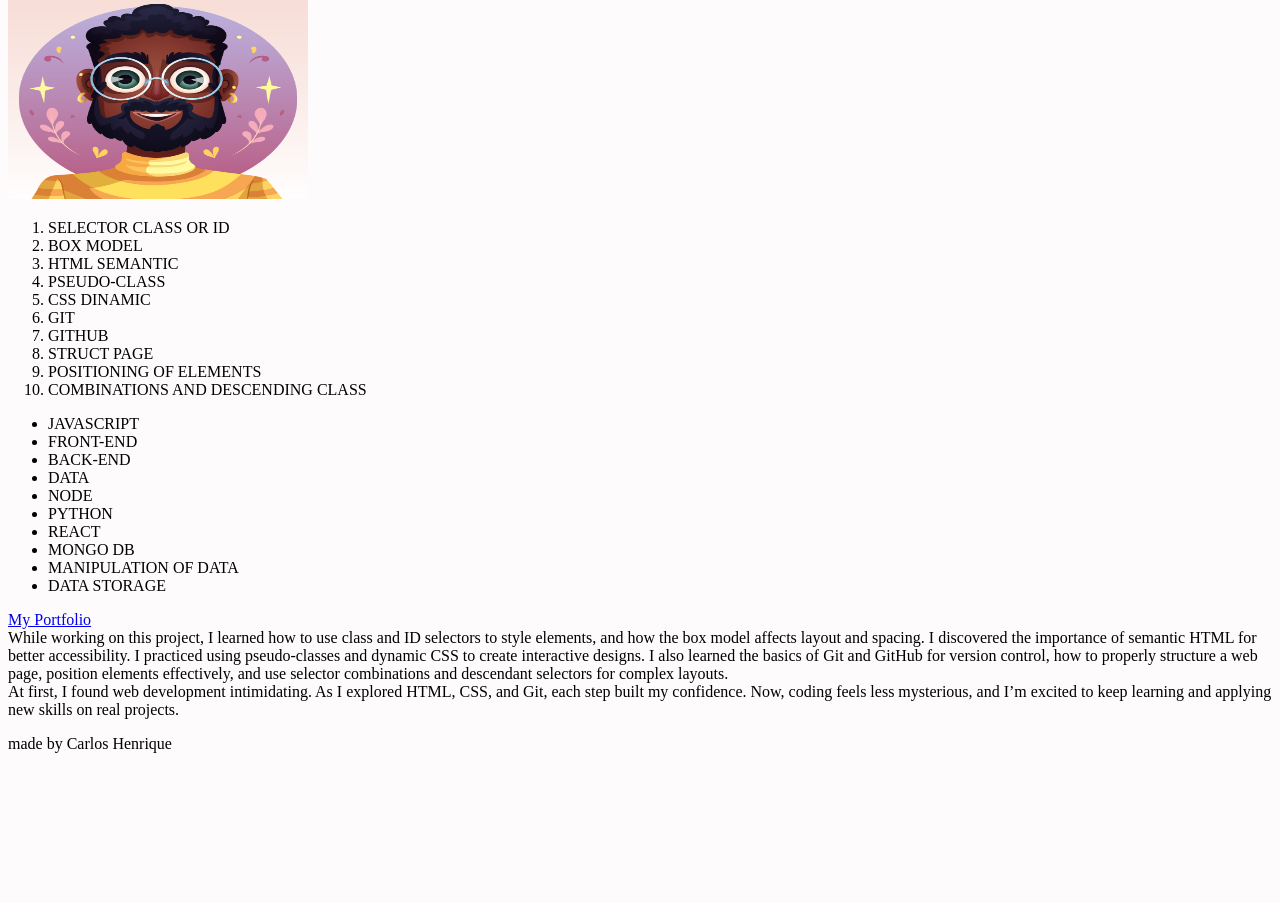
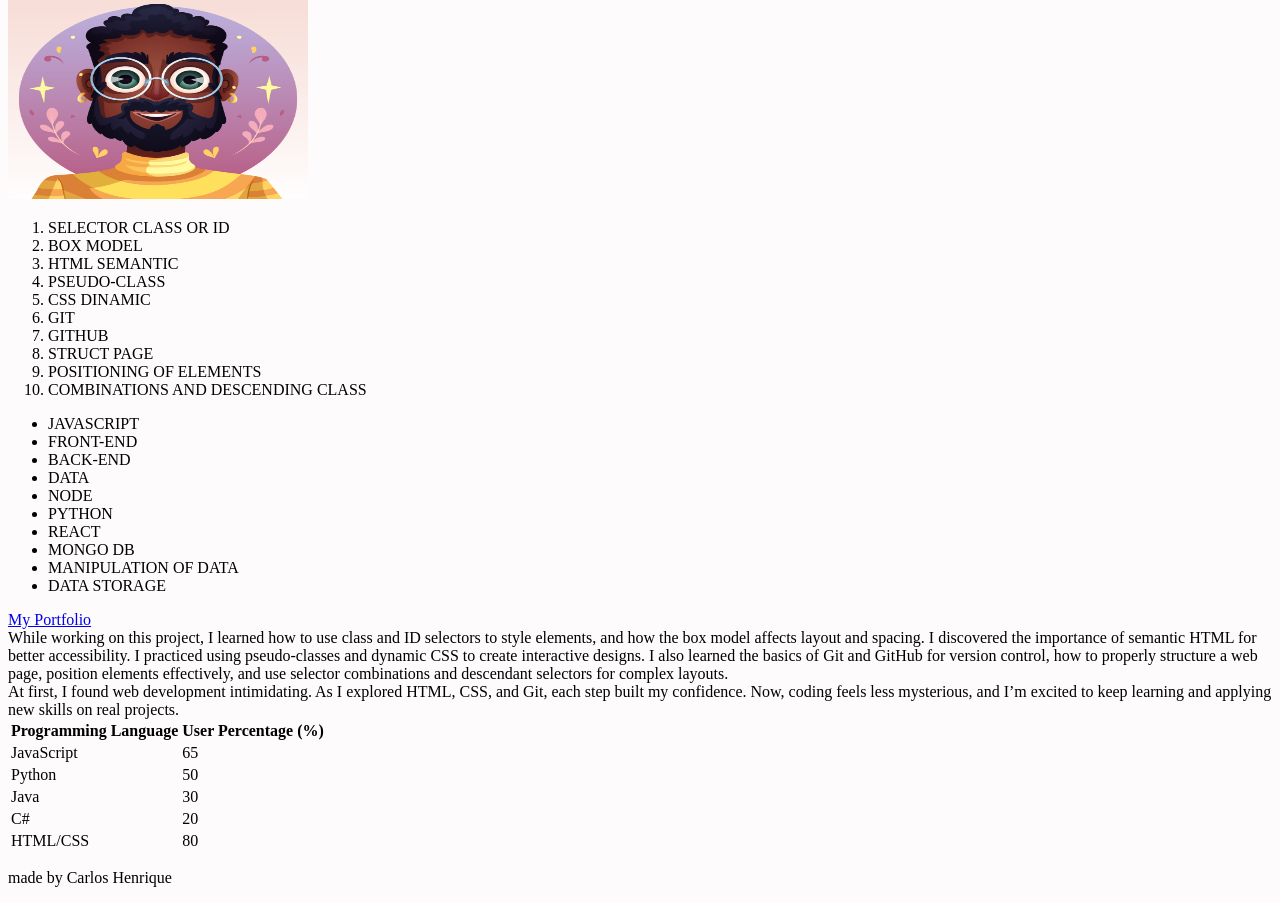
Before and after one commit to DeveloperScalambrine/Project-Lessons-Learned, a plain HTML site: page index.html in a window 1280 px wide. Shown: the part 68-971 px from the top of the page. Before the commit the page ends 837 px from the top, so only its background shows below. Drawn offline with Linux system fonts and the light colour scheme.

Commit message:
add table with percent about languages used

```diff
--- a/index.html
+++ b/index.html
@@ -38,13 +38,43 @@
         <li>MANIPULATION OF DATA</li>
         <li>DATA STORAGE</li>
       </ul>
-      <a href="https://developerscalambrine.github.io/" target="_blank">My Portfolio</a>
+      <a href="https://developerscalambrine.github.io/" target="_blank"  rel="noopener noreferrer">My Portfolio</a>
       <article>
         While working on this project, I learned how to use class and ID selectors to style elements, and how the box model affects layout and spacing. I discovered the importance of semantic HTML for better accessibility. I practiced using pseudo-classes and dynamic CSS to create interactive designs. I also learned the basics of Git and GitHub for version control, how to properly structure a web page, position elements effectively, and use selector combinations and descendant selectors for complex layouts.
       </article>
       <aside>
         At first, I found web development intimidating. As I explored HTML, CSS, and Git, each step built my confidence. Now, coding feels less mysterious, and I’m excited to keep learning and applying new skills on real projects.
       </aside>
+      <table>
+        <thead>
+          <tr>
+            <th>Programming Language</th>
+            <th>User Percentage (%)</th>
+          </tr>
+        </thead>
+        <tbody>
+          <tr>
+            <td>JavaScript</td>
+            <td>65</td>
+          </tr>
+          <tr>
+            <td>Python</td>
+            <td>50</td>
+          </tr>
+          <tr>
+            <td>Java</td>
+            <td>30</td>
+          </tr>
+          <tr>
+            <td>C#</td>
+            <td>20</td>
+          </tr>
+          <tr>
+            <td>HTML/CSS</td>
+            <td>80</td>
+          </tr>
+        </tbody>
+      </table>
       <footer id="rodape">
         <P>made by Carlos Henrique</P>
       </footer>
```
